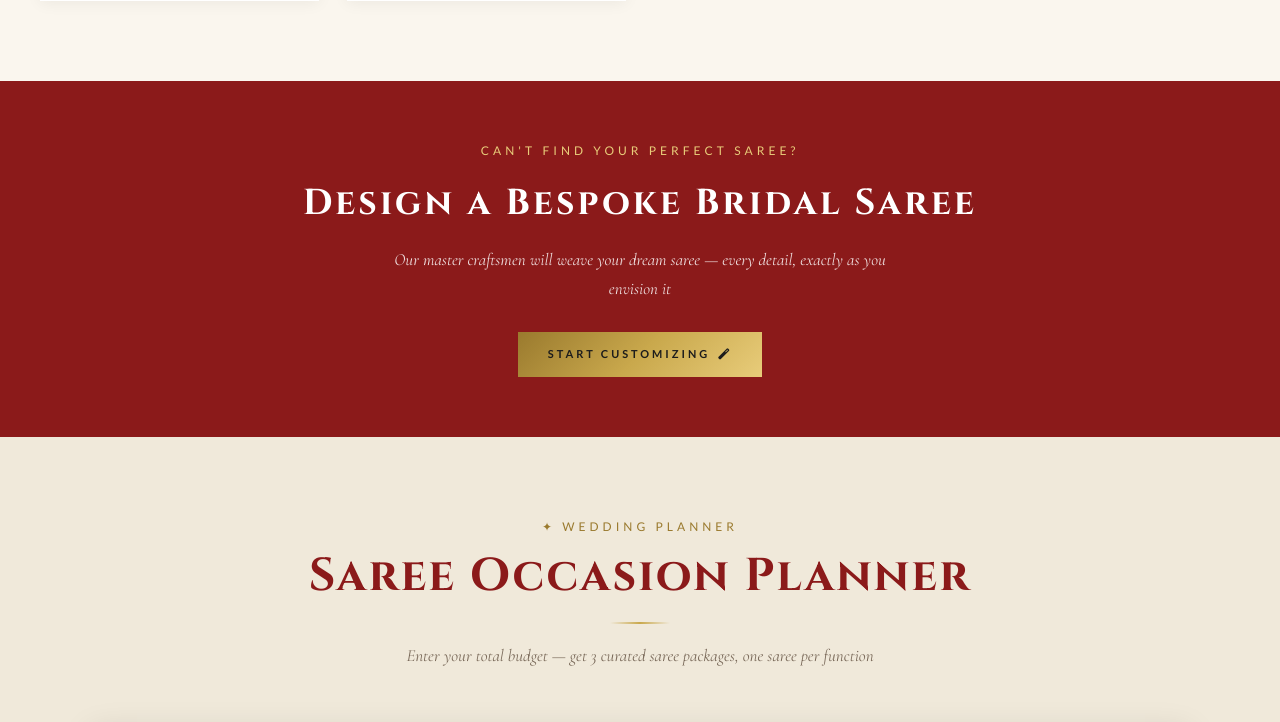
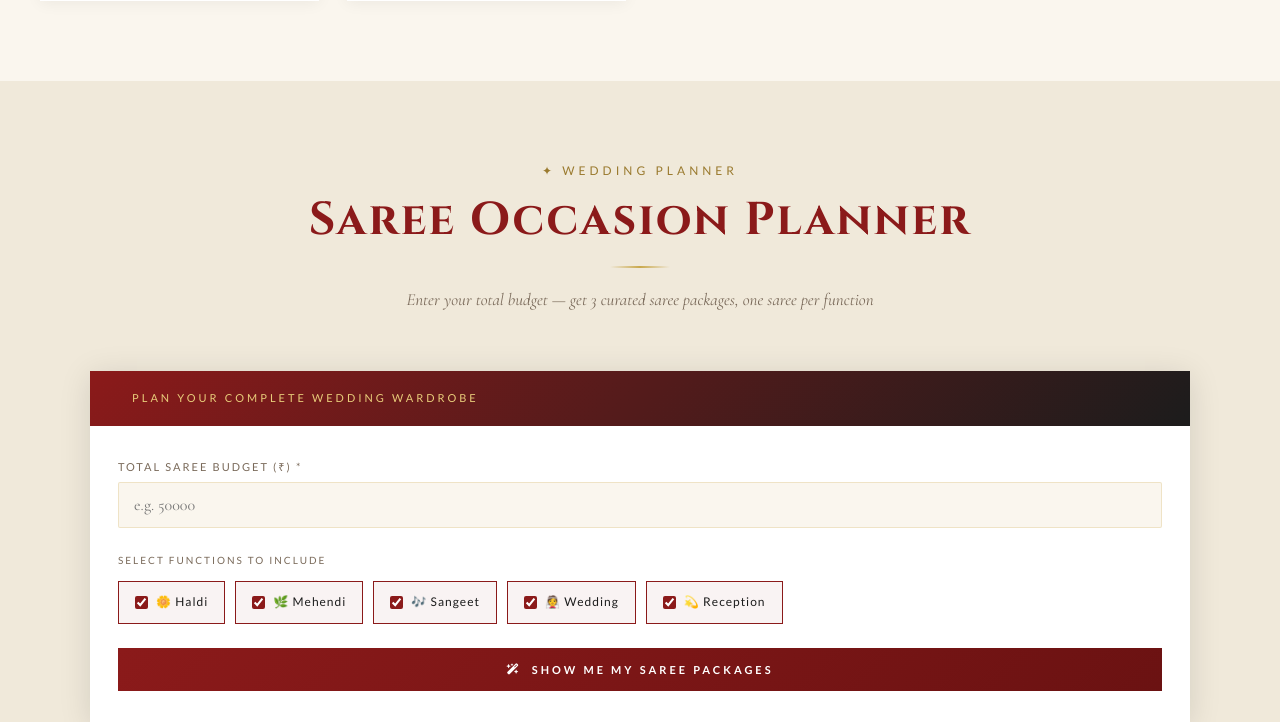
Before and after one commit to VaishaliParmar-tech/Vivah_Flask, a Flask app: template templates/wedding_collection.html in a window 1280 px wide. Shown: the part 1483-2205 px from the top of the page. Run offline with Flask 3, Linux system fonts and the light colour scheme; the template is opened without the code that fills it: values that come from a table or form of the project are taken from there, others are empty; data comes from the database, SQL or seed files in the repository.

Commit message:
update wedding_collection.html

```diff
--- a/templates/wedding_collection.html
+++ b/templates/wedding_collection.html
@@ -156,13 +156,6 @@
   </div>
 </section>
 
-<!-- Custom Order Banner -->
-<section style="background:var(--crimson); padding:60px 40px; text-align:center; color:white;">
-  <div class="section-label" style="color:var(--gold-light);">Can't find your perfect saree?</div>
-  <h2 style="font-family:var(--font-heading); font-size:36px; letter-spacing:3px; margin:12px 0;">Design a Bespoke Bridal Saree</h2>
-  <p style="font-style:italic; font-size:17px; opacity:0.85; max-width:500px; margin:0 auto 28px;">Our master craftsmen will weave your dream saree — every detail, exactly as you envision it</p>
-  <a href="{{ url_for('customize') }}" class="btn btn-gold">Start Customizing <i class="fas fa-magic"></i></a>
-</section>
 
 <!-- ══════════════════════════════════════════ -->
 <!-- 🗓️ SAREE OCCASION PLANNER                  -->
```
